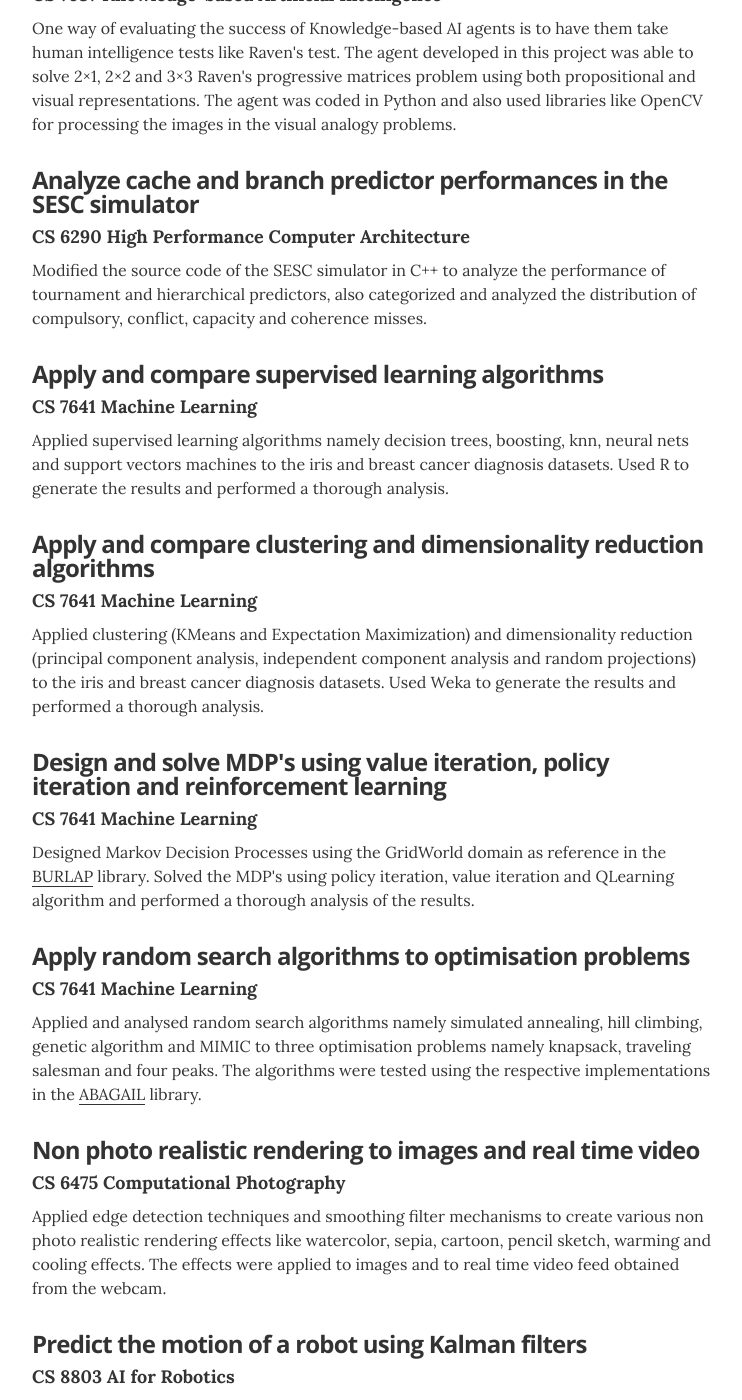
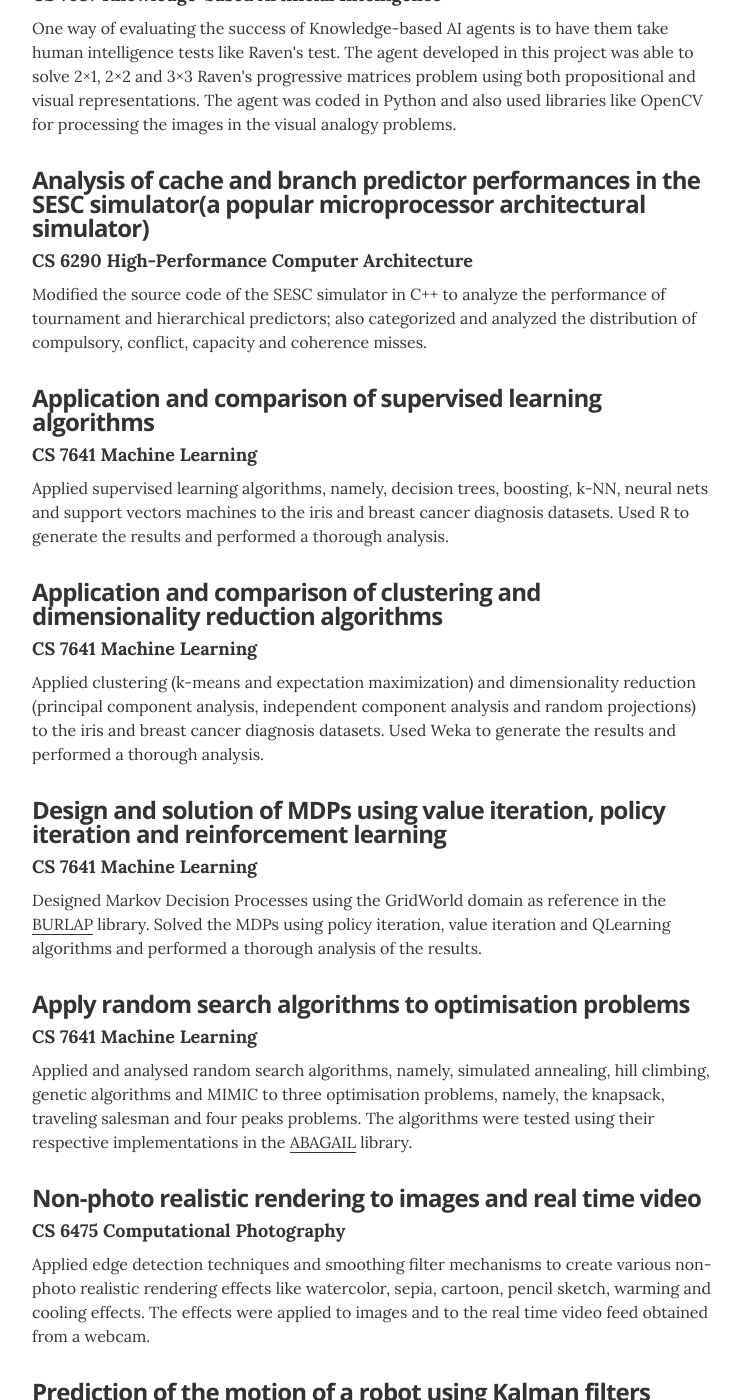
Before and after one commit to CapedCrusader/resume, a Jekyll site: the page built from index.html, in a window 1280 px wide and 1400 px high, scrolled down 2782 px. Shown: the whole window, without its empty margins (268-1010 px from the left). Built offline with Jekyll 4.4.1, drawn with Linux system fonts in a browser that asks for light colours; some of the changed text lies outside the part shown.

Commit message:
Updating projects

```diff
--- a/_layouts/resume.html
+++ b/_layouts/resume.html
@@ -180,46 +180,46 @@
         </div>
 
         <div class="resume-item">
-          <h3 class="resume-item-title">Analyze cache and branch predictor performances in the SESC simulator</h3>
-          <h4 class="resume-item-details">CS 6290 High Performance Computer Architecture </h4>
-          <p class="resume-item-copy">Modified the source code of the SESC simulator in C++ to analyze the performance of tournament and hierarchical predictors, also categorized and analyzed the distribution of compulsory, conflict, capacity and coherence misses.</p>
+          <h3 class="resume-item-title">Analysis of cache and branch predictor performances in the SESC simulator(a popular microprocessor architectural simulator)</h3>
+          <h4 class="resume-item-details">CS 6290 High-Performance Computer Architecture </h4>
+          <p class="resume-item-copy">Modified the source code of the SESC simulator in C++ to analyze the performance of tournament and hierarchical predictors; also categorized and analyzed the distribution of compulsory, conflict, capacity and coherence misses.</p>
         </div>
 
         <div class="resume-item">
-          <h3 class="resume-item-title">Apply and compare supervised learning algorithms</h3>
+          <h3 class="resume-item-title">Application and comparison of supervised learning algorithms</h3>
           <h4 class="resume-item-details">CS 7641 Machine Learning</h4>
-          <p class="resume-item-copy">Applied supervised learning algorithms namely decision trees, boosting, knn, neural nets and support vectors machines to the iris and breast cancer diagnosis datasets. Used R to generate the results and performed a thorough analysis.</p>
+          <p class="resume-item-copy">Applied supervised learning algorithms, namely, decision trees, boosting, k-NN, neural nets and support vectors machines to the iris and breast cancer diagnosis datasets. Used R to generate the results and performed a thorough analysis.</p>
         </div>
 
         <div class="resume-item">
-          <h3 class="resume-item-title">Apply and compare clustering and dimensionality reduction algorithms</h3>
+          <h3 class="resume-item-title">Application and comparison of clustering and dimensionality reduction algorithms</h3>
           <h4 class="resume-item-details">CS 7641 Machine Learning</h4>
-          <p class="resume-item-copy">Applied clustering (KMeans and Expectation Maximization) and dimensionality reduction (principal component analysis, independent component analysis and random projections) to the iris and breast cancer diagnosis datasets. Used Weka to generate the results and performed a thorough analysis.</p>
+          <p class="resume-item-copy">Applied clustering (k-means and expectation maximization) and dimensionality reduction (principal component analysis, independent component analysis and random projections) to the iris and breast cancer diagnosis datasets. Used Weka to generate the results and performed a thorough analysis.</p>
         </div>
 
         <div class="resume-item">
-          <h3 class="resume-item-title">Design and solve MDP's using value iteration, policy iteration and reinforcement learning</h3>
+          <h3 class="resume-item-title">Design and solution of MDPs using value iteration, policy iteration and reinforcement learning</h3>
           <h4 class="resume-item-details">CS 7641 Machine Learning</h4>
-          <p class="resume-item-copy">Designed Markov Decision Processes using the GridWorld domain as reference in the <a href="https://github.com/jmacglashan/burlap">BURLAP</a> library. Solved the MDP's using policy iteration, value iteration and QLearning algorithm and performed a thorough analysis of the results. </p>
+          <p class="resume-item-copy">Designed Markov Decision Processes using the GridWorld domain as reference in the <a href="https://github.com/jmacglashan/burlap">BURLAP</a> library. Solved the MDPs using policy iteration, value iteration and QLearning algorithms and performed a thorough analysis of the results. </p>
         </div>
 
         <div class="resume-item">
           <h3 class="resume-item-title">Apply random search algorithms to optimisation problems</h3>
           <h4 class="resume-item-details">CS 7641 Machine Learning</h4>
-          <p class="resume-item-copy">Applied and analysed random search algorithms namely simulated annealing, hill climbing, genetic algorithm and MIMIC to three optimisation problems namely knapsack, traveling salesman and four peaks. The algorithms were tested using the respective implementations in the <a href = "https://github.com/pushkar/ABAGAIL">ABAGAIL</a> library. </p>
+          <p class="resume-item-copy">Applied and analysed random search algorithms, namely, simulated annealing, hill climbing, genetic algorithms and MIMIC to three optimisation problems, namely, the knapsack, traveling salesman and four peaks problems. The algorithms were tested using their respective implementations in the <a href = "https://github.com/pushkar/ABAGAIL">ABAGAIL</a> library. </p>
         </div>
 
         <div class="resume-item">
-          <h3 class="resume-item-title">Non photo realistic rendering to images and real time video</h3>
+          <h3 class="resume-item-title">Non-photo realistic rendering to images and real time video</h3>
           <h4 class="resume-item-details">CS 6475 Computational Photography</h4>
-          <p class="resume-item-copy">Applied edge detection techniques and smoothing filter mechanisms to create various non photo realistic rendering effects like watercolor, sepia, cartoon, pencil sketch, warming and cooling effects. The effects were applied to images and to real time video feed obtained from the webcam.
+          <p class="resume-item-copy">Applied edge detection techniques and smoothing filter mechanisms to create various non-photo realistic rendering effects like watercolor, sepia, cartoon, pencil sketch, warming and cooling effects. The effects were applied to images and to the real time video feed obtained from a webcam.
 			</p>
         </div>
 
         <div class="resume-item">
-          <h3 class="resume-item-title">Predict the motion of a robot using Kalman filters</h3>
+          <h3 class="resume-item-title">Prediction of the motion of a robot using Kalman filters</h3>
           <h4 class="resume-item-details">CS 8803 AI for Robotics</h4>
-          <p class="resume-item-copy">Used both applied and extended Kalman filters to predict the motion of a robot in a bounding box. The techniques were used primarily to determine the velocity of a robot, deviation in the linear motion of the robot and change in the heading when the robot bounced off the bounding box.
+          <p class="resume-item-copy">Used both applied and extended Kalman filters to predict the motion of a robot in a bounding box. The techniques were used primarily to determine the velocity of the robot, deviation in the linear motion of the robot and change in the heading when the robot bounced off the bounding box.
 			</p>
         </div>
 
```
